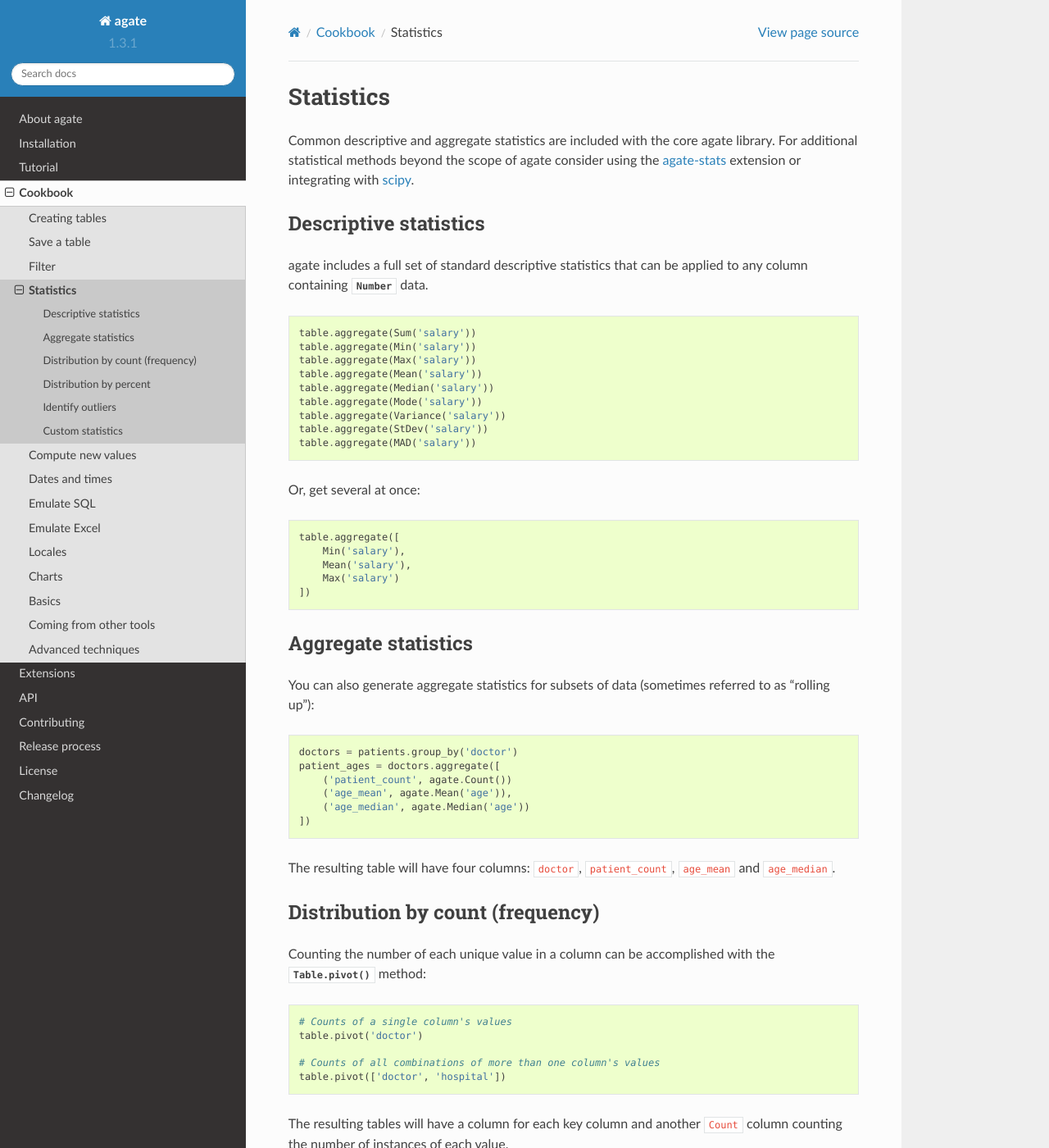
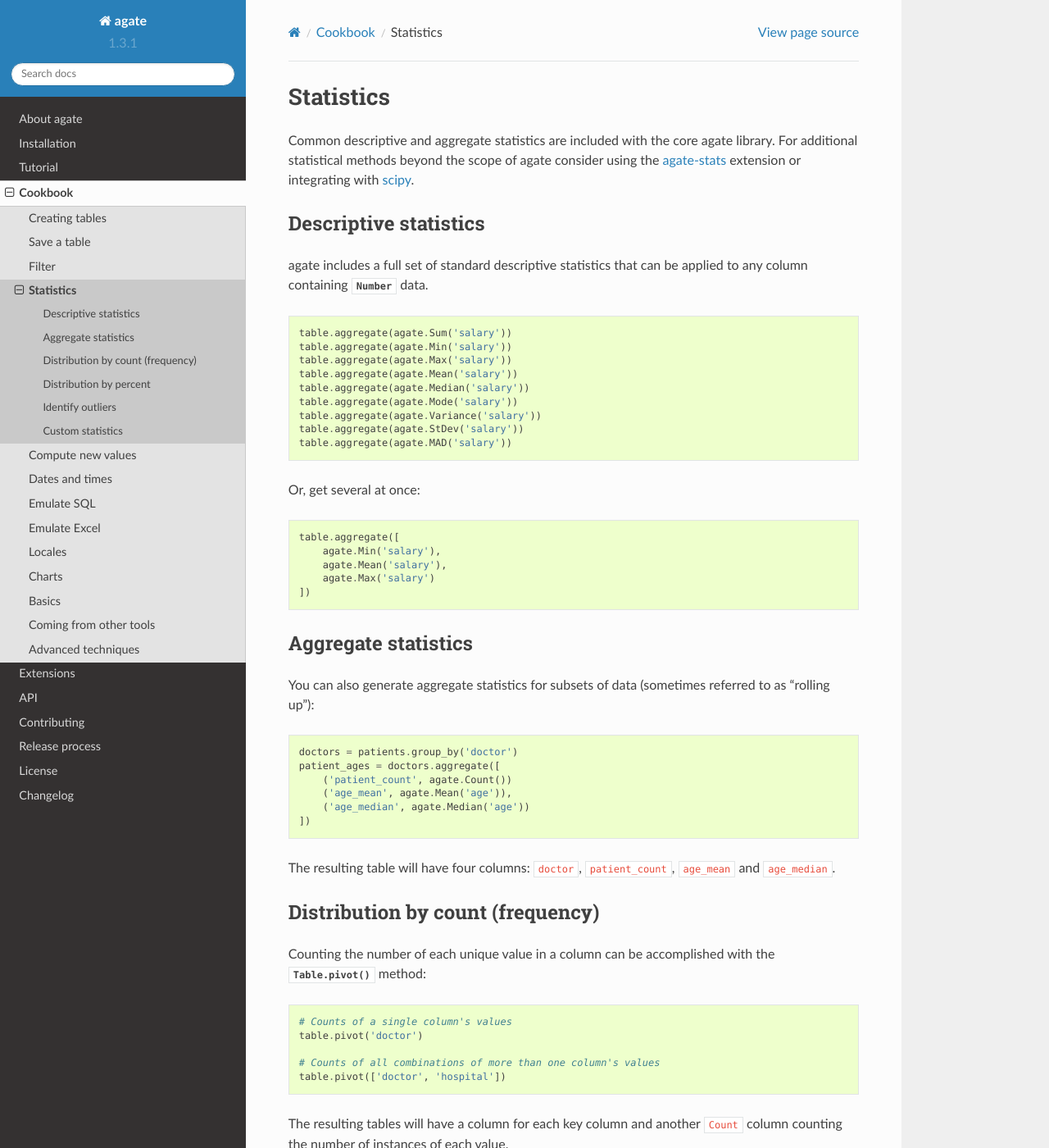
Before and after one commit to wireservice/agate, a Sphinx documentation site: the page built from docs/cookbook/statistics.rst, in a window 1280 px wide and 1400 px high. Shown: the whole window at 82% size. Built offline with Sphinx 7.4.7 and the Read the Docs theme 2.0.0, drawn with Linux system fonts in a browser that asks for light colours; pages that are not in the unit, such as notebooks, are missing from menus.

Commit message:
Added an 'agate.' prefix to examples for consistency

```diff
--- a/docs/cookbook/statistics.rst
+++ b/docs/cookbook/statistics.rst
@@ -11,24 +11,24 @@
 
 .. code-block:: python
 
-    table.aggregate(Sum('salary'))
-    table.aggregate(Min('salary'))
-    table.aggregate(Max('salary'))
-    table.aggregate(Mean('salary'))
-    table.aggregate(Median('salary'))
-    table.aggregate(Mode('salary'))
-    table.aggregate(Variance('salary'))
-    table.aggregate(StDev('salary'))
-    table.aggregate(MAD('salary'))
+    table.aggregate(agate.Sum('salary'))
+    table.aggregate(agate.Min('salary'))
+    table.aggregate(agate.Max('salary'))
+    table.aggregate(agate.Mean('salary'))
+    table.aggregate(agate.Median('salary'))
+    table.aggregate(agate.Mode('salary'))
+    table.aggregate(agate.Variance('salary'))
+    table.aggregate(agate.StDev('salary'))
+    table.aggregate(agate.MAD('salary'))
 
 Or, get several at once:
 
 .. code-block:: python
 
     table.aggregate([
-        Min('salary'),
-        Mean('salary'),
-        Max('salary')
+        agate.Min('salary'),
+        agate.Mean('salary'),
+        agate.Max('salary')
     ])
 
 Aggregate statistics
@@ -71,10 +71,10 @@
 .. code-block:: python
 
     # Percents of a single column's values
-    table.pivot('doctor', computation=Percent('Count'))
+    table.pivot('doctor', computation=agate.Percent('Count'))
 
     # Percents of all combinations of more than one column's values
-    table.pivot(['doctor', 'hospital'], computation=Percent('Count'))
+    table.pivot(['doctor', 'hospital'], computation=agate.Percent('Count'))
 
 The output table will be the same format as the previous example, except the value column will be named :code:`Percent`.
 
```
